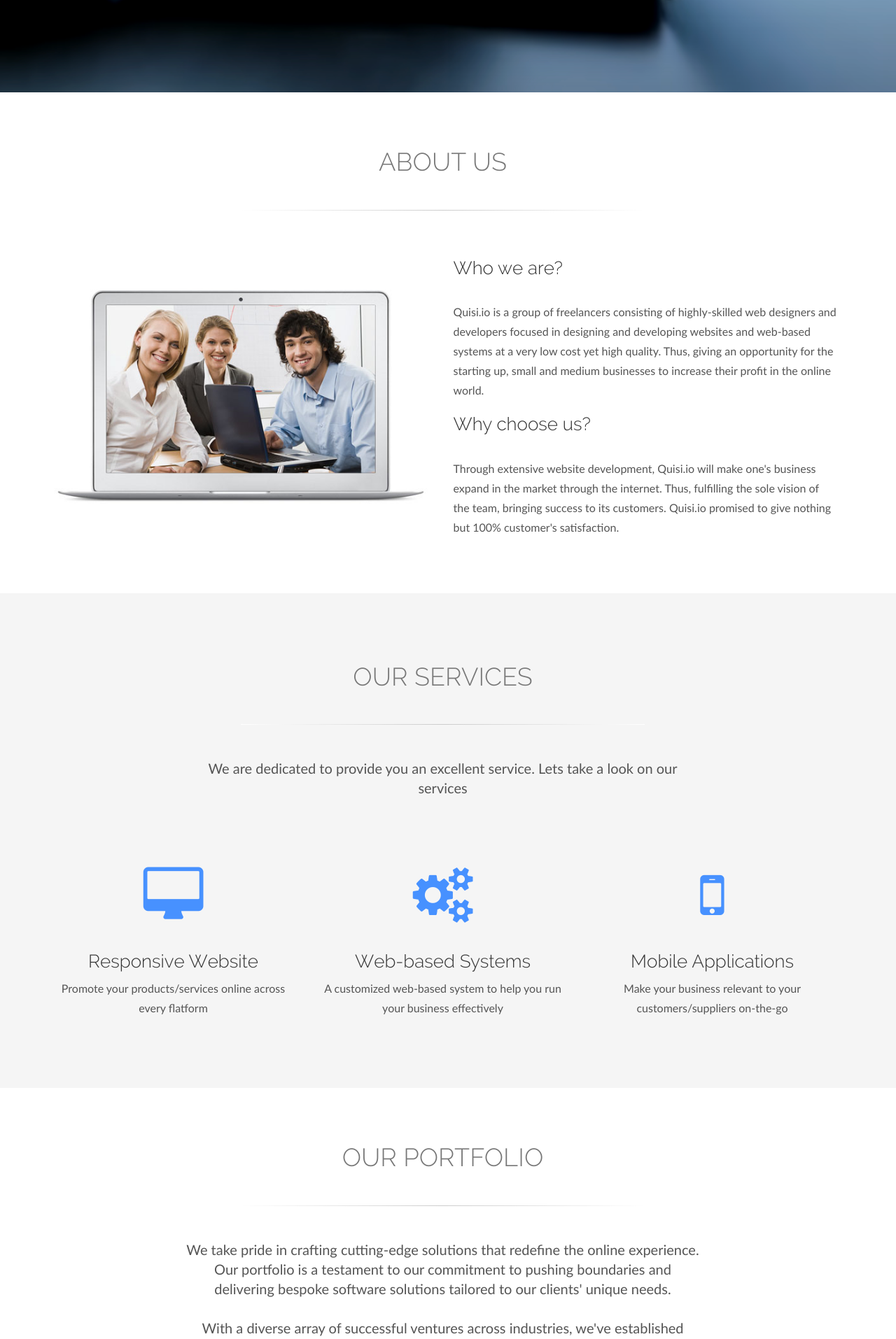
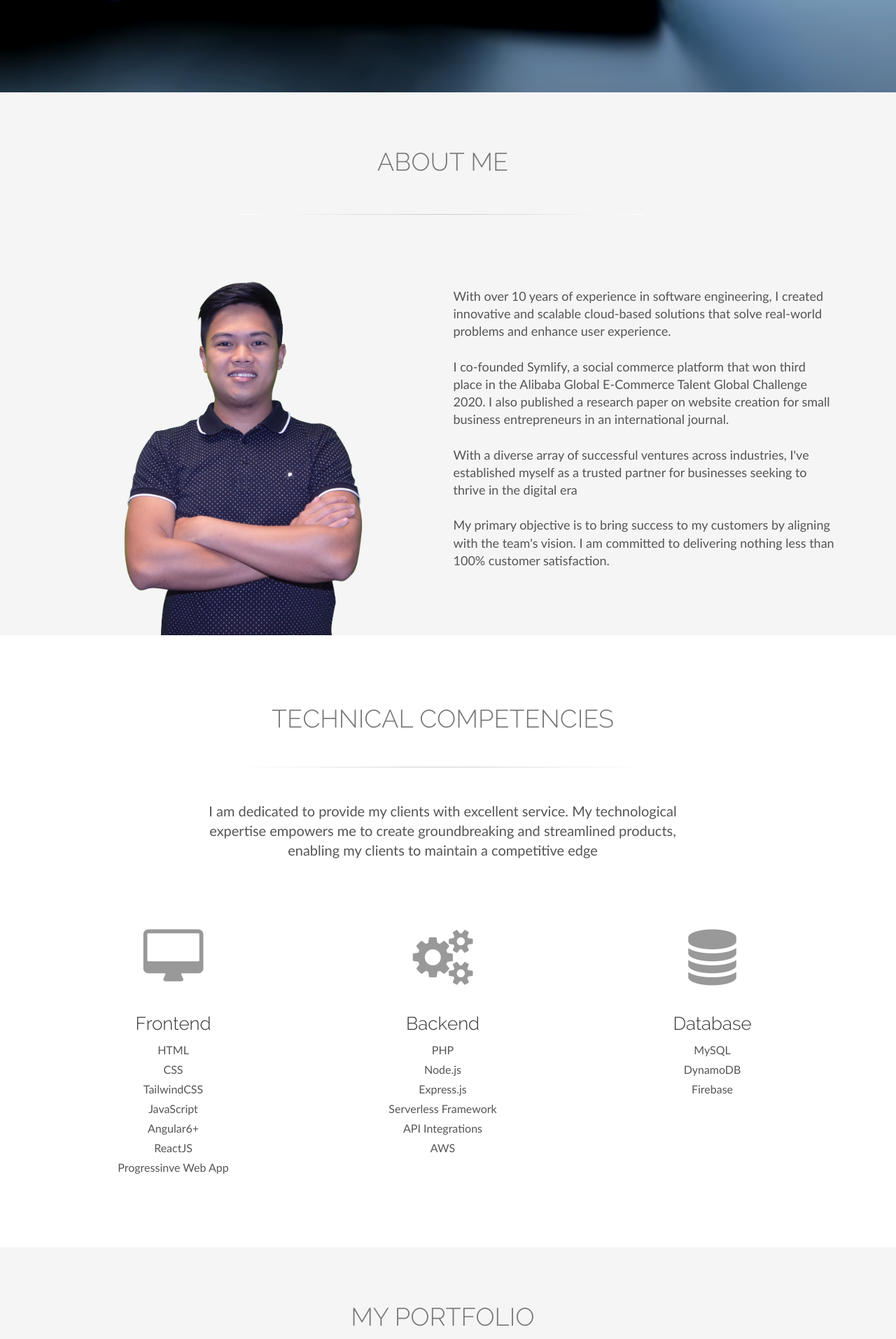
Before and after one commit to silvadrian3/quisi-website, a PHP site: page / in a window 1280 px wide. Shown: the part 868-2782 px from the top of the page at 70% size. Run offline with PHP 8.4, Linux system fonts and the light colour scheme.

Commit message:
convert into personal portfolio

```diff
--- a/css/main.css
+++ b/css/main.css
@@ -251,7 +251,7 @@ a:before, a:after {
 }
 #about {
 	background: #fff;
-	padding: 60px 0;
+	padding: 60px 0 0 0;
 }
 #about img {
 	margin-top: 65px;
--- a/css/theme5/main.css
+++ b/css/theme5/main.css
@@ -259,19 +259,20 @@ a:before, a:after {
     background-color: rgba(0,0,0,0.7);
 }
 #about {
-	background: #fff;
-	padding: 60px 0;
+	background: #f5f5f5;
+	padding: 60px 0 0 0;
+	font-size: 18px;
 }
 #about img {
-	margin-top: 65px;
+	margin-top: 0px;
 }
 #services {
-	background: #f5f5f5;
+	background: #FFFFFF;
 	padding: 80px 0;
 	text-align: center;
 }
 #services .fa {
-	color: #4791FF;
+	color: rgba(0,0,0,0.4);
     margin-bottom: 20px;
 }
 #services p {
@@ -306,7 +307,7 @@ a:before, a:after {
 	background-color: #4791FF;
 }
 #portfolio {
-	background: #fff;
+	background: #f5f5f5;
 	padding: 60px 0;
 }
 #portfolio .btn-default {
@@ -411,7 +412,7 @@ ul.social-buttons li a {
 	color: #999;
 }
 ul.social-buttons li a:hover, ul.social-buttons li a:focus, ul.social-buttons li a:active {
-	color: #4791FF;
+	color: #383e48;
 }
 
 
--- a/index.html
+++ b/index.html
@@ -47,7 +47,6 @@
 
     <!-- ==== HEADERWRAP ==== -->
 
-
     <div id="headerwrap" name="home">
       <header class="clearfix">
         <!--<i class="fa fa-film icon"></i>-->
@@ -62,29 +61,28 @@
     <div id="about" name="about">
       <div class="container">
         <div class="row white">
-          <h2 class="centered">ABOUT US</h2>
+          <h2 class="centered">ABOUT ME</h2>
           <hr />
           <div class="col-md-6">
-            <img class="img-responsive" src="img/about/about1.jpg" align="" />
+            <img class="img-responsive" src="img/about/adrian.png" align="" />
           </div>
           <div class="col-md-6">
-            <h3>Who we are?</h3>
-            <p>
-              Quisi.io is a group of freelancers consisting of highly-skilled
-              web designers and developers focused in designing and developing
-              websites and web-based systems at a very low cost yet high
-              quality. Thus, giving an opportunity for the starting up, small
-              and medium businesses to increase their profit in the online
-              world.
-            </p>
-            <h3>Why choose us?</h3>
-            <p>
-              Through extensive website development, Quisi.io will make one's
-              business expand in the market through the internet. Thus,
-              fulfilling the sole vision of the team, bringing success to its
-              customers. Quisi.io promised to give nothing but 100% customer's
-              satisfaction.
-            </p>
+            <br /><br />With over 10 years of experience in software
+            engineering, I created innovative and scalable cloud-based solutions
+            that solve real-world problems and enhance user experience.
+
+            <br /><br />I co-founded Symlify, a social commerce platform that
+            won third place in the Alibaba Global E-Commerce Talent Global
+            Challenge 2020. I also published a research paper on website
+            creation for small business entrepreneurs in an international
+            journal. <br />
+
+            <br />With a diverse array of successful ventures across industries,
+            I've established myself as a trusted partner for businesses seeking
+            to thrive in the digital era <br /><br />My primary objective is to
+            bring success to my customers by aligning with the team's vision. I
+            am committed to delivering nothing less than 100% customer
+            satisfaction.
           </div>
         </div>
       </div>
@@ -94,32 +92,48 @@
     <div id="services" name="services">
       <div class="container">
         <div class="row">
-          <h2 class="centered">OUR SERVICES</h2>
+          <h2 class="centered">TECHNICAL COMPETENCIES</h2>
           <hr />
           <div class="col-lg-8 col-lg-offset-2">
             <p class="large">
-              We are dedicated to provide you an excellent service. Lets take a
-              look on our services
+              I am dedicated to provide my clients with excellent service. My
+              technological expertise empowers me to create groundbreaking and
+              streamlined products, enabling my clients to maintain a
+              competitive edge
             </p>
           </div>
           <div class="col-lg-4 callout">
             <i class="fa fa-desktop fa-5x"></i>
-            <h3>Responsive Website</h3>
-            <p>Promote your products/services online across every flatform</p>
+            <h3>Frontend</h3>
+            <p>
+              HTML<br />
+              CSS<br />
+              TailwindCSS<br />
+              JavaScript<br />
+              Angular6+<br />
+              ReactJS<br />
+              Progressinve Web App
+            </p>
           </div>
           <div class="col-lg-4 callout">
             <i class="fa fa-gears fa-5x"></i>
-            <h3>Web-based Systems</h3>
+            <h3>Backend</h3>
             <p>
-              A customized web-based system to help you run your business
-              effectively
+              PHP<br />
+              Node.js<br />
+              Express.js<br />
+              Serverless Framework<br />
+              API Integrations<br />
+              AWS
             </p>
           </div>
           <div class="col-lg-4 callout">
-            <i class="fa fa-mobile fa-5x"></i>
-            <h3>Mobile Applications</h3>
+            <i class="fa fa-database fa-5x"></i>
+            <h3>Database</h3>
             <p>
-              Make your business relevant to your customers/suppliers on-the-go
+              MySQL<br />
+              DynamoDB<br />
+              Firebase
             </p>
           </div>
         </div>
@@ -130,20 +144,17 @@
     <div id="portfolio" name="portfolio">
       <div class="container">
         <div class="row">
-          <h2 class="centered">OUR PORTFOLIO</h2>
+          <h2 class="centered">MY PORTFOLIO</h2>
           <hr />
           <div class="col-lg-8 col-lg-offset-2 centered">
             <p class="large">
-              We take pride in crafting cutting-edge solutions that redefine the
-              online experience. Our portfolio is a testament to our commitment
-              to pushing boundaries and delivering bespoke software solutions
-              tailored to our clients' unique needs.
+              I take pride in crafting cutting-edge solutions that redefine the
+              online experience. My portfolio is a testament to my commitment to
+              pushing boundaries and delivering bespoke software solutions
+              tailored to my clients' unique needs.
               <br /><br />
-              With a diverse array of successful ventures across industries,
-              we've established ourselves as a trusted partner for businesses
-              seeking to thrive in the digital era. Explore our portfolio and
-              witness firsthand the transformative impact of our software
-              engineering expertise.
+              Explore my portfolio and witness firsthand the transformative
+              impact of my software engineering expertise.
             </p>
           </div>
         </div>
@@ -197,7 +208,7 @@
                 <figure>
                   <img
                     class="img-responsive"
-                    src="img/portfolio/q11-gps-assist-logo.png"
+                    src="img/portfolio/q11-logo.png"
                     alt=""
                   />
                   <figcaption>
@@ -236,7 +247,7 @@
 
             <div class="col-md-4">
               <div class="grid mask">
-                <figure>
+                <figure style="background-color: #ffffff">
                   <img
                     class="img-responsive"
                     src="img/portfolio/citiad-logo.png"
```
Also changed, not shown: img/about/adrian.png (added), img/portfolio/q11-logo.png (added).
